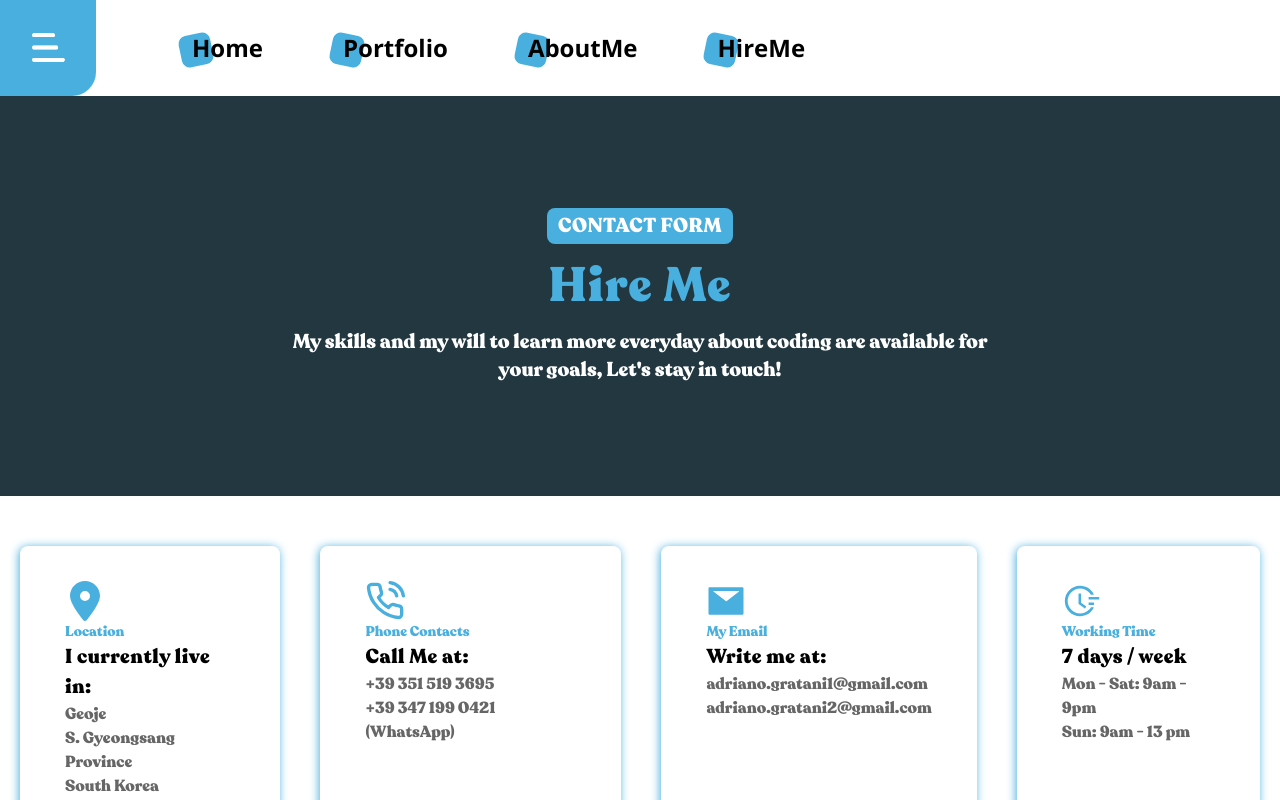
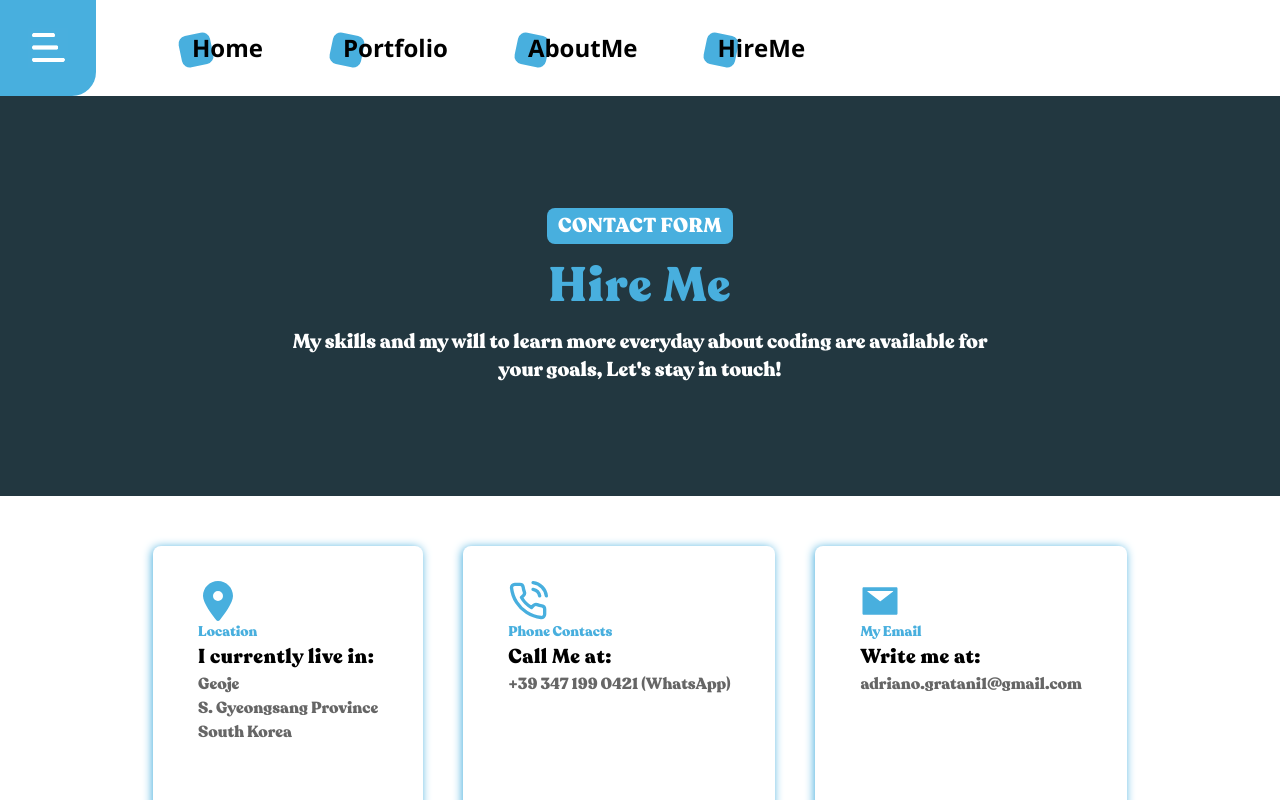
Before and after one commit to AdrianoGratani/AdrianoGratani-PortfolioWebsite, a Next.js app: page /page/contactme in a window 1280 px wide. Shown: the top 800 px of the page. Built offline with nearby package versions, Linux system fonts and the light colour scheme.

Commit message:
fixed contact section

```diff
--- a/src/app/components/AboutMe/AboutMe.js
+++ b/src/app/components/AboutMe/AboutMe.js
@@ -59,7 +59,7 @@ export default function AboutMe() {
     <React.Fragment>
       <div
         id="about-me-component"
-        className="bg-[#E0F3FD] pt-[250px] mt-4  pb-[100px] lg:pb-[600px] relative lg:h-[800px]"
+        className="bg-[#E0F3FD] pt-[200px] mt-4  pb-[50px] lg:pb-[60px] relative lg:h-[600px]"
       >
         <div className="container m-auto">
           <h1 className="text-[240px] w-[80%] overflow-hidden absolute lg:left-40 md:left-30 top-[-50px]  text-[#EAF7FC]">
@@ -94,7 +94,7 @@ export default function AboutMe() {
               <br></br>
             </p>
             <p
-              className={`w-full lg:w-1/3 text-[#223740] mr-0 mb-5  lg:mr-4 font-[200] ${hind.className}`}
+              className={`w-full lg:w-1/3 text-[#223740] mr-0 lg:mr-4 font-[200] ${hind.className}`}
             >
               {" "}
               This attitude of mine propelled me on an endless journey to learn a variety of skills: Teaching skill, UI/UX,
--- a/src/app/page/contactme/page.js
+++ b/src/app/page/contactme/page.js
@@ -125,9 +125,7 @@ export default function Page() {
                     <div className="font-semibold text-[20px] tracking-wide">
                       <p>Call Me at:</p>
                     </div>
-                    <div>
-                      <p className="text-[#666666]">+39 351 519 3695</p>
-                    </div>
+
                     <div>
                       <p className="text-[#666666]">+39 347 199 0421 (WhatsApp)</p>
                     </div>
@@ -157,43 +155,13 @@ export default function Page() {
                     <div>
                       <p className="text-[#666666]">adriano.gratani1@gmail.com</p>
                     </div>
-                    <div>
-                      <p className="text-[#666666]">adriano.gratani2@gmail.com</p>
-                    </div>
+
                   </div>
                 </div>
               </div>
             </div>
           </div>
-          {/* card */}
-          <div className="px-[20px]">
-            <div className="sm:flex gap-[20px] mt-[50px] max-w-[1105px] w-full h-full">
-              <div className="flex flex-col flex-1 xl:flex-row gap-[20px]">
-                <div
-                  className="flex flex-col py-[35px] px-[45px] rounded-lg shadow-lg cursor-pointer transition-all transform duration-300 hover:bg-[#223740] hover:text-white hover:-translate-y-4 bg-white "
-                  style={{ boxShadow: "#48afde -1px 1px 10px 0px" }}
-                >
-                  <div className="flex items-center gap-[15px] ">
-                    <AiOutlineFieldTime size={40} color="#48afde" />
-                  </div>
-                  <div className="flex flex-col">
-                    <div className="text-[#48afde] text-[14px]">
-                      <p className="">Working Time</p>
-                    </div>
-                    <div className="font-semibold text-[20px] tracking-wide">
-                      <p>7 days / week</p>
-                    </div>
-                    <div>
-                      <p className="text-[#666666]">Mon - Sat: 9am - 9pm</p>
-                    </div>
-                    <div>
-                      <p className="text-[#666666]">Sun: 9am - 13 pm</p>
-                    </div>
-                  </div>
-                </div>
-              </div>
-            </div>
-          </div>
+
         </div>
 
         {/* contact me page layout: */}
```
Also changed, not shown: 2 other files (tests, documents, lock files or other folders).
